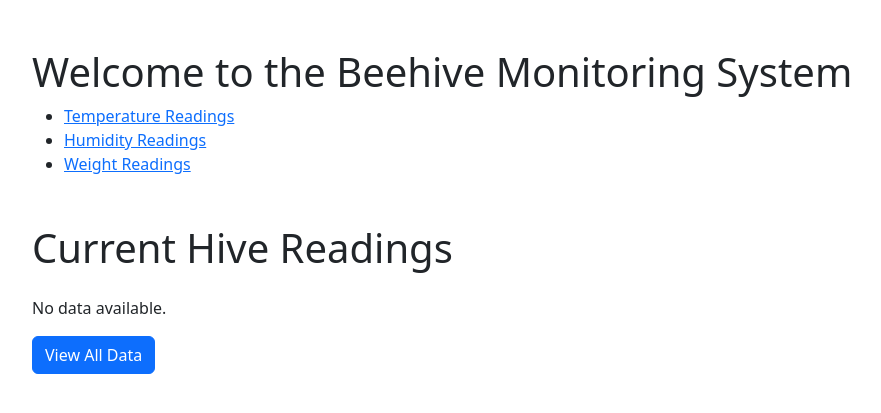
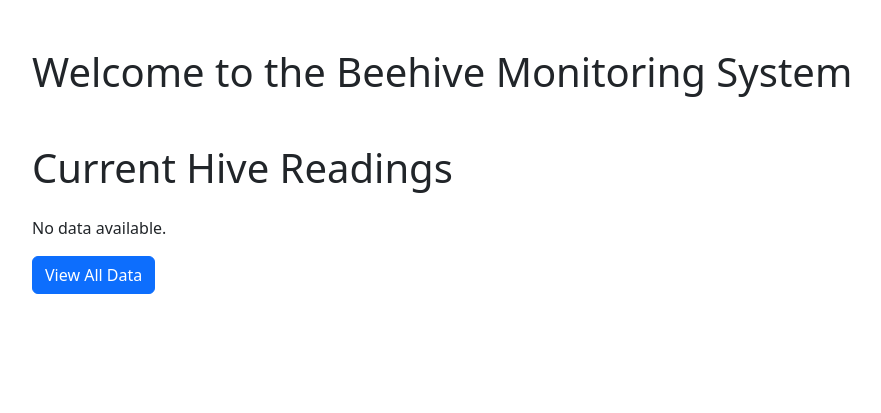
Before and after one commit to Jak7774/Honeybees-Website, a Flask app: page / in a window 1280 px wide. Shown: the part 56-469 px from the top of the page, without its empty margins (62-943 px from the left). Run offline with Flask 3, Linux system fonts and the light colour scheme; data that the repository does not hold is empty; some libraries are stand-ins or nearby versions.

Commit message:
Update landing_page.html

```diff
--- a/templates/landing_page.html
+++ b/templates/landing_page.html
@@ -5,11 +5,6 @@
 {% block content %}
 <div class="container">
     <h1>Welcome to the Beehive Monitoring System</h1>
-    <ul>
-        <li><a href="/temperature">Temperature Readings</a></li>
-        <li><a href="/humidity">Humidity Readings</a></li>
-        <li><a href="/weight">Weight Readings</a></li>
-    </ul>
 </div>
 <div class="container mt-5">
     <h1 class="mb-4">Current Hive Readings</h1>
```
